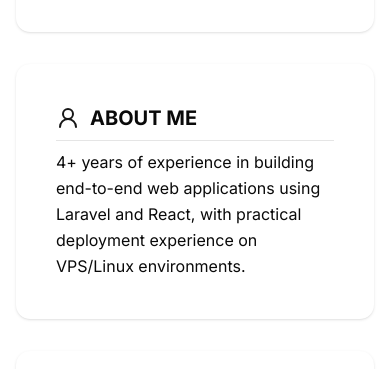
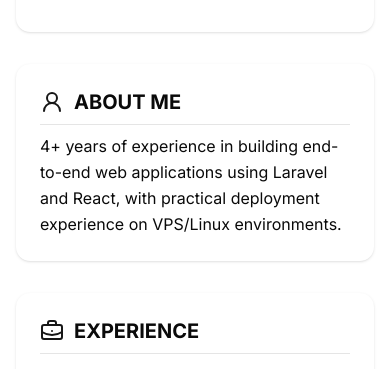
Before and after one commit to ferys2195/simple-resume, a Next.js app: page / in a window 390 px wide. Shown: the part 444-813 px from the top of the page. Built offline with nearby package versions, Linux system fonts and the light colour scheme.

Commit message:
feat : change padding size

```diff
--- a/components/common/Section.tsx
+++ b/components/common/Section.tsx
@@ -18,7 +18,7 @@ export default function Section({
 }: Props) {
   return (
     <section
-      className="scroll-mt-24 space-y-2 rounded-xl bg-card p-10 shadow"
+      className="scroll-mt-24 space-y-2 rounded-xl bg-card p-6 shadow lg:p-10"
       {...rest}
     >
       <div className="flex items-center gap-2.5">
```
